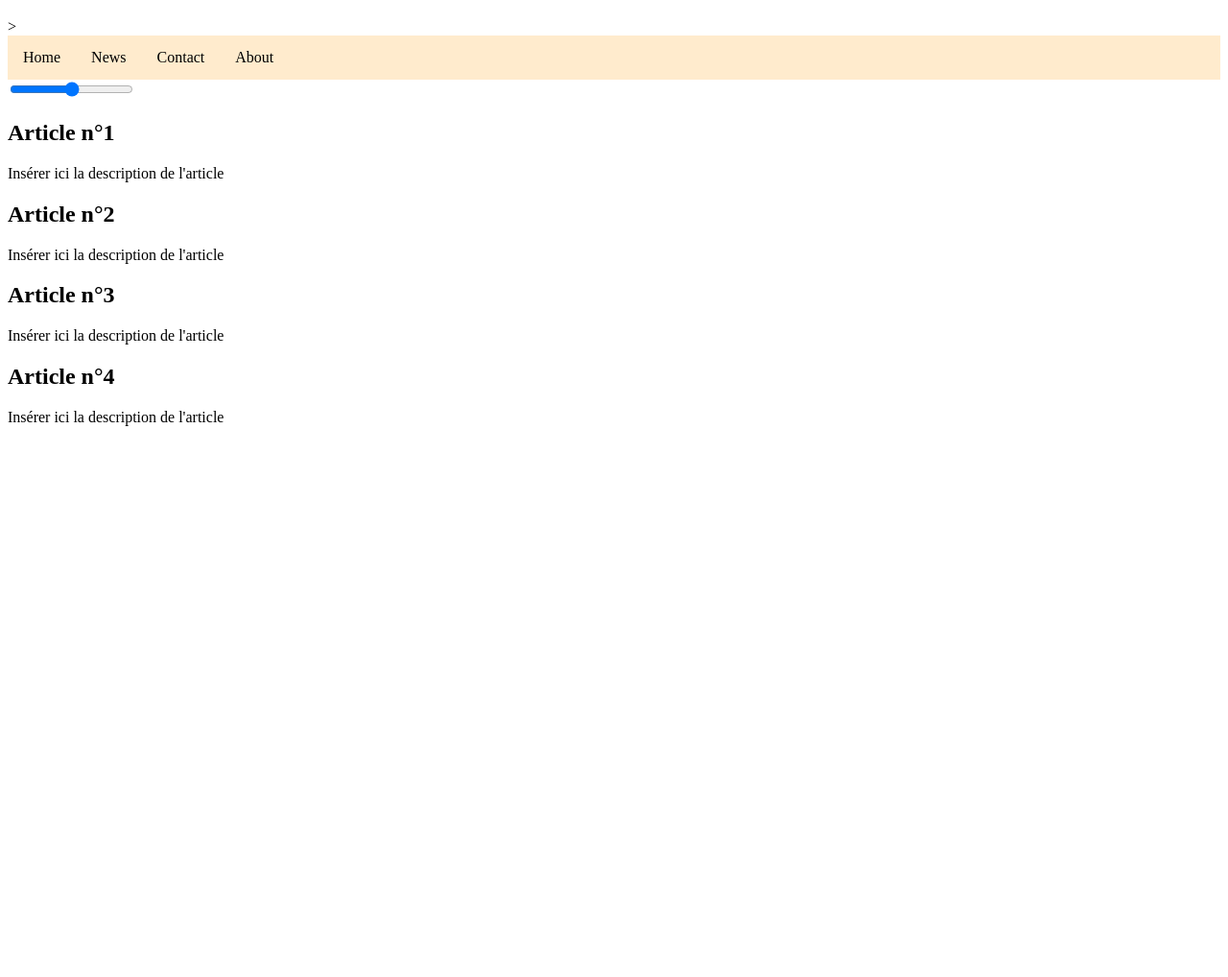
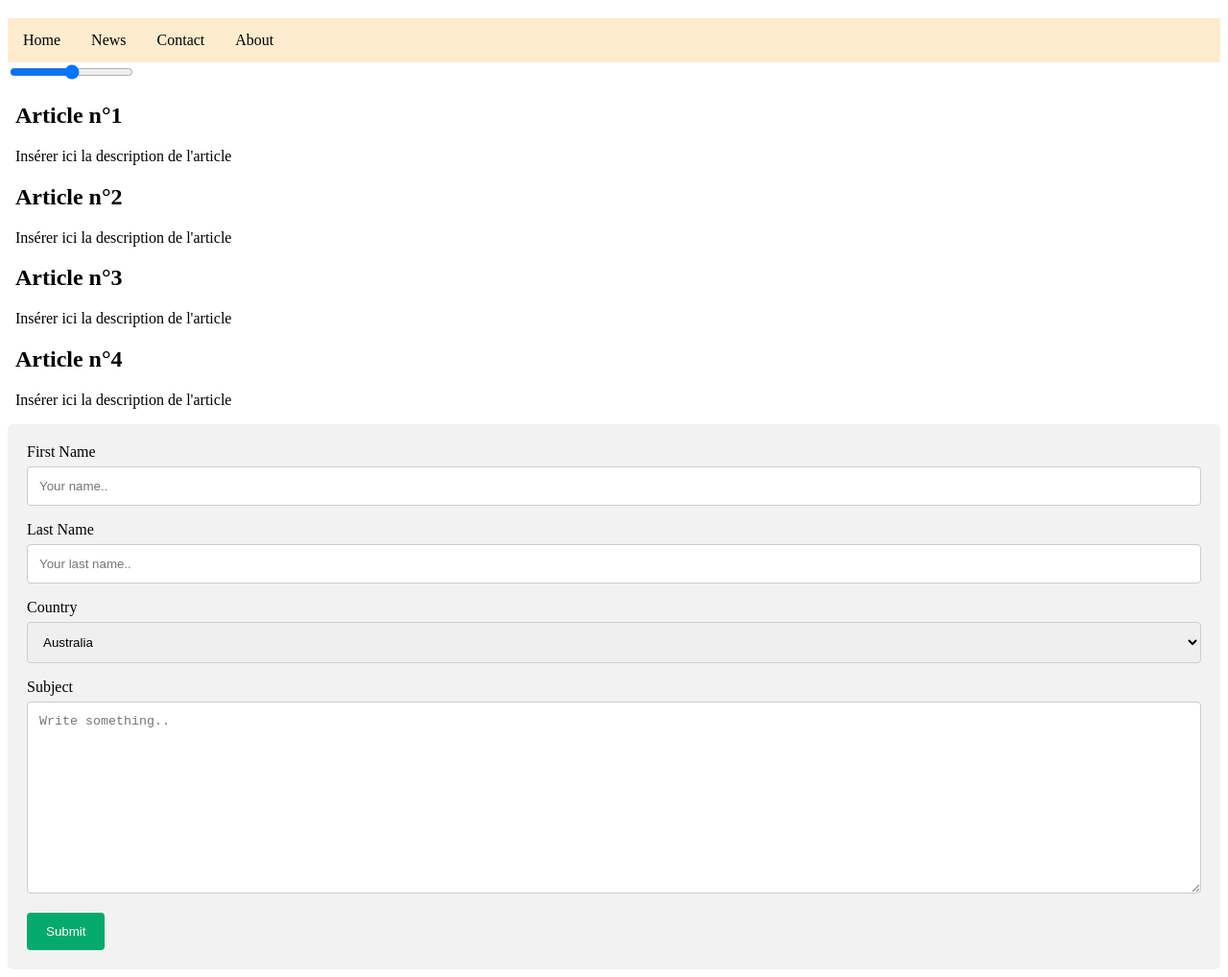
Before and after one commit to REMYEnzo/premierprojetGithub, a plain HTML site: page index.html in a window 1280 px wide. Shown: the part 61-1079 px from the top of the page at 96% size. Before the commit the page ends 800 px from the top, so only its background shows below. Drawn offline with Linux system fonts and the light colour scheme.

Commit message:
Création d'un formulaire de contact

```diff
--- a/index.html
+++ b/index.html
@@ -5,12 +5,13 @@
     <meta http-equiv="X-UA-Compatible" content="IE=edge">
     <meta name="viewport" content="width=device-width, initial-scale=1.0">
     <link rel="stylesheet" href="style.css">
+    <script src="main.js" defer></script>
     <title>Document</title>
 </head>
 <body>
     <h1> Premier Projet </h1>
 
-    <!-- La navigation -->>
+    <!-- La navigation -->
 
     <ul>
         <li><a href="default.asp">Home</a></li>
@@ -48,5 +49,33 @@
         <p>Insérer ici la description de l'article</p>
     </article>
 
+    <!-- Le formulaire de contact -->
+
+    <div class="container">
+        <form action="action_page.php">
+
+        <label for="fname">First Name</label>
+        <input type="text" id="fname" name="firstname" placeholder="Your name..">
+
+        <label for="lname">Last Name</label>
+        <input type="text" id="lname" name="lastname" placeholder="Your last name..">
+
+        <label for="country">Country</label>
+        <select id="country" name="country">
+            <option value="australia">Australia</option>
+            <option value="canada">Canada</option>
+            <option value="usa">USA</option>
+        </select>
+
+        <label for="subject">Subject</label>
+        <textarea id="subject" name="subject" placeholder="Write something.." style="height:200px"></textarea>
+
+        <input type="submit" value="Submit">
+
+        </form>
+    </div>
+
+    <!-- Fin du formulaire -->
+
 </body>
 </html>
--- /dev/null
+++ b/main.js
@@ -0,0 +1,8 @@
+var slider = document.getElementById("myRange");
+var output = document.getElementById("demo");
+output.innerHTML = slider.value; // Display the default slider value
+
+// Update the current slider value (each time you drag the slider handle)
+slider.oninput = function() {
+    output.innerHTML = this.value;
+}
--- a/style.css
+++ b/style.css
@@ -31,3 +31,41 @@
 li a:hover {
     background-color: gray;
 }
+
+.buy {
+    margin: 8px;
+}
+
+/* Style inputs with type="text", select elements and textareas */
+input[type=text], select, textarea {
+    width: 100%; /* Full width */
+    padding: 12px; /* Some padding */
+    border: 1px solid #ccc; /* Gray border */
+    border-radius: 4px; /* Rounded borders */
+    box-sizing: border-box; /* Make sure that padding and width stays in place */
+    margin-top: 6px; /* Add a top margin */
+    margin-bottom: 16px; /* Bottom margin */
+    resize: vertical /* Allow the user to vertically resize the textarea (not horizontally) */
+}
+
+  /* Style the submit button with a specific background color etc */
+input[type=submit] {
+    background-color: #04AA6D;
+    color: white;
+    padding: 12px 20px;
+    border: none;
+    border-radius: 4px;
+    cursor: pointer;
+}
+
+  /* When moving the mouse over the submit button, add a darker green color */
+input[type=submit]:hover {
+    background-color: #45a049;
+}
+
+  /* Add a background color and some padding around the form */
+.container {
+    border-radius: 5px;
+    background-color: #f2f2f2;
+    padding: 20px;
+}
```
